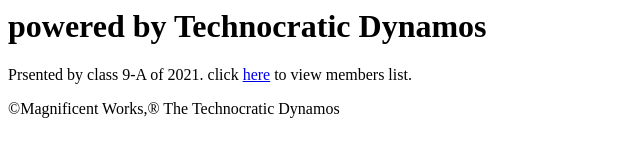
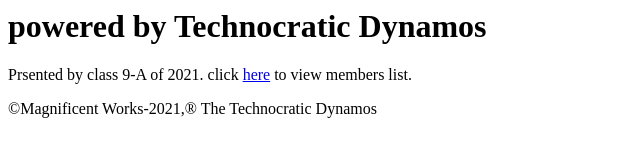
Before and after one commit to Technocratic-Dynamos-9A/Technocratic-Dynamos-P2P-9-A-1-team, a plain HTML site: page index.html in a window 1280 px wide. Shown: the full height of the page, 0-640 px from the left. Drawn offline with Linux system fonts and the light colour scheme.

Commit message:
Update index.html

```diff
--- a/index.html
+++ b/index.html
@@ -9,7 +9,7 @@
 <h1>powered by Technocratic Dynamos</h1>
 <p>Prsented by class 9-A of 2021. click <a href="Table1.html">here</a> to view members list.</p>
 <footer style="text-align:left;">
-<p>&copy;Magnificent Works,&reg; The Technocratic Dynamos</p>
+<p>&copy;Magnificent Works-2021,&reg; The Technocratic Dynamos</p>
 </footer>
 
 </body>
```
